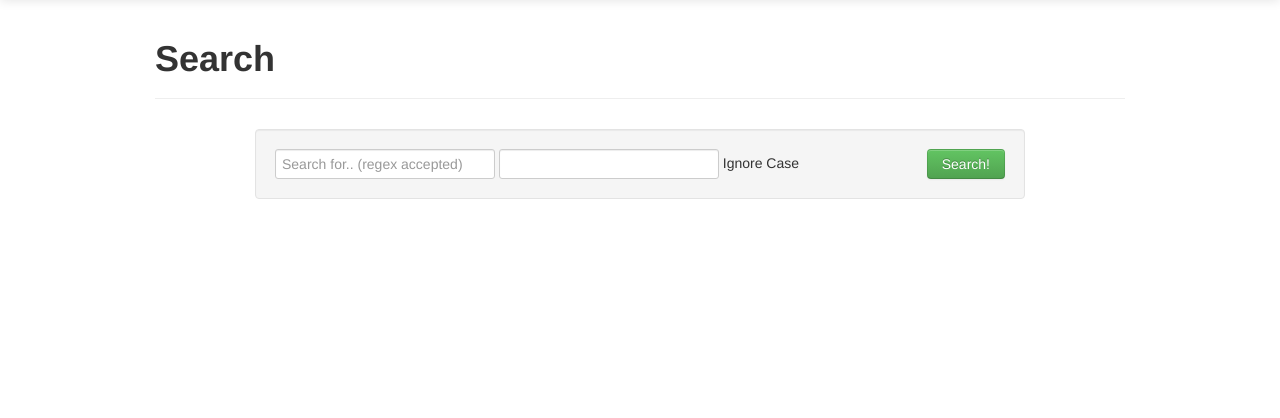
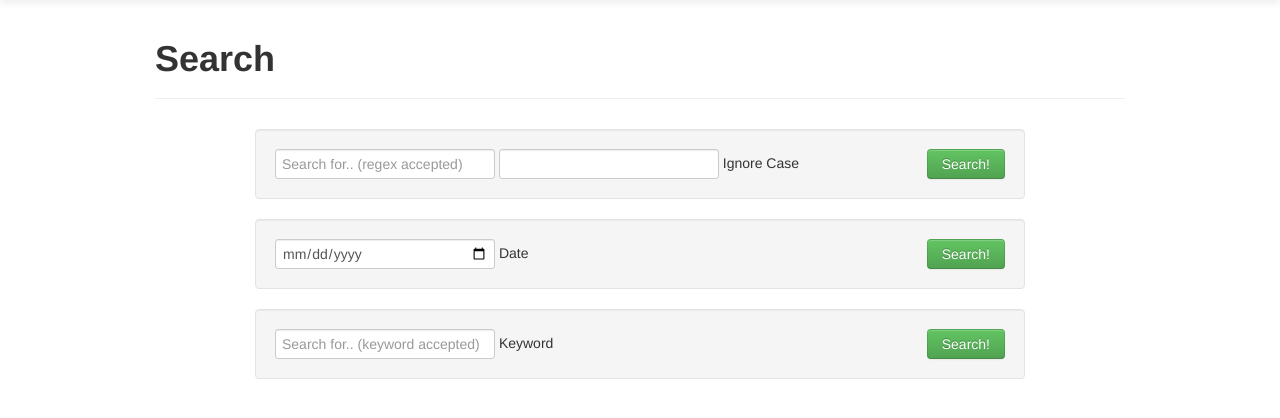
Before and after one commit to 50ShadesOfGrey/Regrex-Search, a Python web app: template wiki/web/templates/search.html in a window 1280 px wide. Shown: the part 41-459 px from the top of the page. Run offline with Jinja, Linux system fonts and the light colour scheme; the template is opened without the code that fills it, so the values that code supplies are empty, except form fields; form fields are guessed from the names that the template uses; some libraries are stand-ins or nearby versions.

Commit message:
Add files via upload

```diff
--- a/wiki/web/templates/search.html
+++ b/wiki/web/templates/search.html
@@ -17,6 +17,19 @@
             {{ form.ignore_case() }} Ignore Case
 			<input type="submit" class="btn btn-success pull-right" value="Search!">
 		</form>
+
+        <form class="form-inline well" method="POST">
+            {{ form.hidden_tag() }}
+            {{ form.date_option(placeholder='Search for... (date accepted)', autocomplete="off") }} Date
+            <input type="submit" class="btn btn-success pull-right" value="Search!">
+        </form>
+
+        <form class="form-inline well" method="POST">
+            {{ form.hidden_tag() }}
+            {{ form.keyword(placeholder='Search for.. (keyword accepted)', autocomplete="off") }} Keyword
+            <input type="submit" class="btn btn-success pull-right" value="Search!">
+        </form>
+
 	</div>
 </div>
 
```
